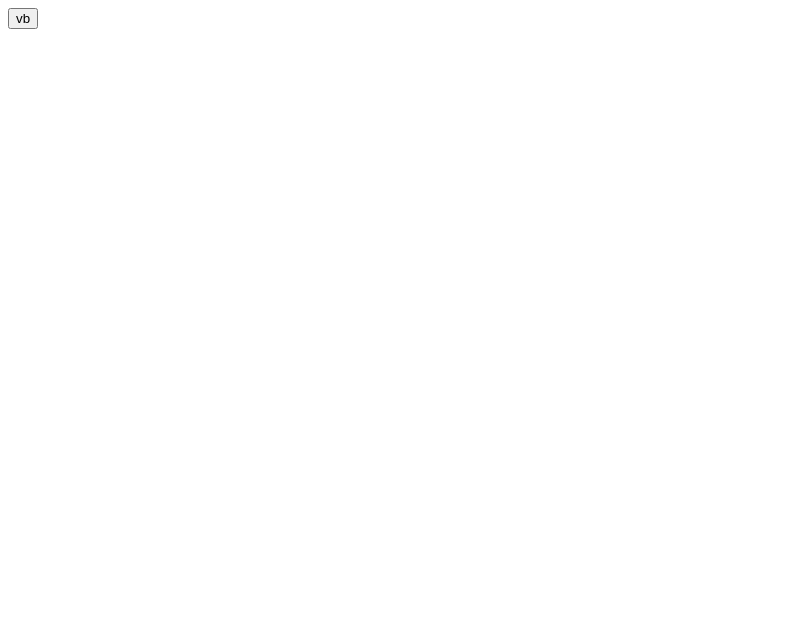
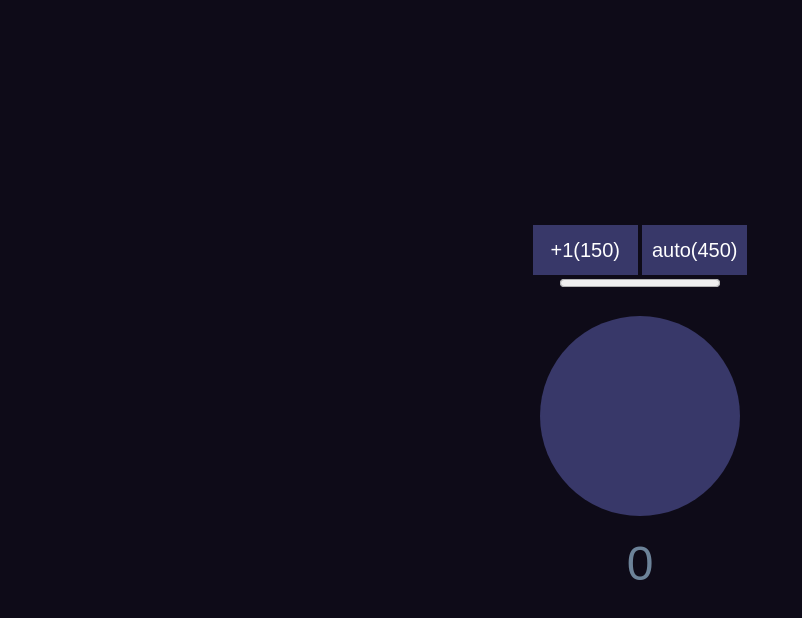
Before and after one commit to Tim352ur689/testy, a plain HTML site: page index.html in a window 1280 px wide. Shown: the whole page, without its empty margins (0-802 px from the left). Drawn offline with Linux system fonts and the light colour scheme.

Commit message:
Update index.html

```diff
--- a/index.html
+++ b/index.html
@@ -1,22 +1,179 @@
+<!DOCTYPE html>
 <html>
-    <button>vb</button>
-</html>
-<script type="text/javascript">
+<head>
+  <title>Click Counter</title>
+  <style>
+
+    progress::-webkit-progress-value {
+      margin-bottom: 150px;
+      background-color: aqua;
+      border-radius: 10px;
+
+    }
+
+
+    body {
+      background-color: #0e0b18;
+      font-family: Arial, sans-serif;
+      display: flex;
+      flex-direction: column;
+      align-items: center;
+      justify-content: center;
+      height: 100vh;
+    }
+    button{
+      text-align: center;
+      -webkit-tap-highlight-color: rgba(0,0,0,0);
+      -webkit-tap-highlight-color: transparent;
+      display: inline-block;
+      border: none;
+      cursor: pointer;
+      background-color: rgb(56, 56, 105);
+
+    }
+    #click-me {
+      margin-top: 25PX;
+      border-radius:100px;
+      width:200px;
+      height:200px;
+      color: white;
+      text-decoration: none;
+      display: inline-block;
+      font-size: 100px;
+
+      cursor: pointer;
+    }
+    #counter {
+      font-size: 48px;
+      color: #6c8399;
+      text-align: center;
+      margin-top: 20px;
+
+    }
+    #plus{
+      height: 50px;
+      width: 105px;
+      font-size: 20px;
+      color:white;
+    }#avto{
+      height: 50px;
+      width: 105px;
+      font-size: 20px;
+      color:white;
+    }
+    .push{
+        animation: touch 0.1s linear;
+    }
+    @keyframes touch{
+        50%{
+            font-size: 75px;
+        }
+        80%{
+            font-size: 100px;
+        }
+    }
+  </style>
+  <div>
+    <button id = "plus">+1(150)</button>
+    <button id ="avto">auto(450)</button>
+  </div>
+</head>
+<body>
+  <progress id="pr" value="0" max="50"></progress>
+  <button id="click-me">😀</button>
+  <div id="counter">0</div>
+
+  <script>
+
+    var avtrue = 0;
+    var click = 1;
+    var count1 = 0;
+    var cn = 0
+    var pl = document.getElementById("plus");
+    var cl = document.getElementById("avto");
+    var pr = document.getElementById("pr");
+    var button = document.getElementById("click-me");
+    var counter = document.getElementById("counter");
     function setCookie(name, value) {
       document.cookie = name + "=" + value;
+
     }
     function getCookie(name) {
       var r = document.cookie.match("(^|;) ?" + name + "=([^;]*)(;|$)");
       if (r) return r[2];
       else return "";
     }
-  function deleteCookie(name) {
-    var date = new Date(); // Берём текущую дату
-    date.setTime(date.getTime() - 1); // Возвращаемся в "прошлое"
-    document.cookie = name += "=; expires=" + date.toGMTString(); // Устанавливаем cookie пустое значение и срок действия до прошедшего уже времени
+    cn = Number(getCookie("cn"));
+    count1 = Number(getCookie("count1"));
+    button.innerHTML = getCookie("but");
+    click = Number(getCookie("click"))
+    avtrue = Number(getCookie("AV"))
+    button.addEventListener("click", function() {
+      count1=count1 + click;
+      cn=cn+click;
+      pr.value = count1;
+      counter.innerHTML = cn;
+      setCookie("count1",count1)
+      setCookie("cn",cn)
+
+
+      if (button.classList != "push"){
+          button.classList.add("push")
       }
-  setCookie("firstname", "Вася"); // Устанавливаем cookie
-  alert(getCookie("firstname")); // Выводим cookie
-  deleteCookie("firstname"); // Удаляем cookie
-  alert(getCookie("firstname")); // Убеждаемся, что ничего не осталось
+      setTimeout(function(){
+          button.classList.remove("push")
+      },300)
+      if (pr.value >= 50){
+        pr.value = 0;
+        count1 = 0
+      }
+      if(cn >50){
+
+        button.innerHTML = "😋"
+        setCookie("but",button.innerHTML)
+      }
+      if(cn >100){
+
+        button.innerHTML = "😎"
+        setCookie("but",button.innerHTML)
+      }
+      if(cn >150){
+
+        button.innerHTML = "🤑"
+        setCookie("but",button.innerHTML)
+      }
+      if(cn >200){
+
+        button.innerHTML = "🤯"
+        setCookie("but",button.innerHTML)
+      }
+    });
+    pl.addEventListener("click",function(){
+        if(cn > 150){
+            click++;
+            cn = cn-150;
+            counter.innerHTML = cn
+            setCookie("click",click)
+        }
+
+    });
+    cl.addEventListener("click",function(){
+        if(cn > 450&& avtrue != 1){
+            avtrue = 1
+            cn = cn - 450;
+            setCookie("AV",avtrue)
+        }
+    })
+    let lop = setInterval(function(){
+        if (avtrue == 1){
+            cn++;
+            count1++;
+            counter.innerHTML = cn;
+            pr.value = count1
+            setCookie("count1",count1)
+      setCookie("cn",cn)
+        }
+    },1000)
   </script>
+</body>
+</html>
```
Lines whose indentation alone changed are shown as unchanged.
